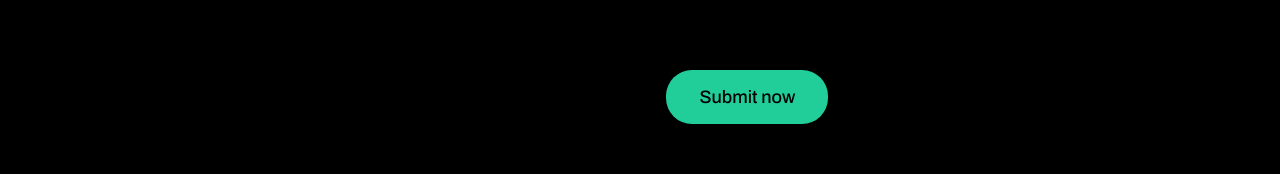
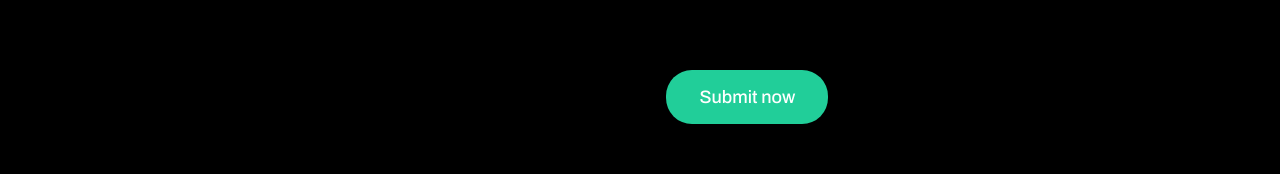
Before and after one commit to a11ysolutions/website, a React (Create React App) app: page / in a window 1280 px wide. Shown: the part 4063-4237 px from the top of the page. Built offline with nearby package versions, Linux system fonts and the light colour scheme.

Commit message:
fix: add hover and role button to some elements in foote

```diff
--- a/src/Components/UI/Button/Button.js
+++ b/src/Components/UI/Button/Button.js
@@ -1,12 +1,12 @@
 import React from "react"
 import "./Button.css"
 
-function Button({ children, size = "medium", variant = "dark", className = '', style, onClick, ariaLabel }) {
+function Button({ children, size = "medium", variant = "dark", className = '', style, onClick, ariaLabel, role="link" }) {
 
     const ariaText = ariaLabel ? ariaLabel : children
     return (
         <button
-            role={'link'}
+            role={role}
             className={`a11y-button a11y-button-${size} a11y-button-${variant} ${className}`}
             style={{ ...style }}
             onClick={onClick}
--- a/src/Components/UI/FooterLinks/FooterLinks.css
+++ b/src/Components/UI/FooterLinks/FooterLinks.css
@@ -9,3 +9,7 @@
     text-decoration: none;
     color:#ffffff;
 }
+
+.footer-link:hover{
+    outline: 5px solid yellow;
+}
--- a/src/Components/UI/Form/Form.js
+++ b/src/Components/UI/Form/Form.js
@@ -181,7 +181,7 @@ ${formValues.name} from ${formValues.companyName}
                     </div>
                 </div>
                 <div className="form-group form-button" >
-                    <Button variant="light" style={{ marginTop: "1em", height: "3em" }}>Submit now</Button>
+                    <Button role="button" className="footer-link" variant="light" style={{ marginTop: "1em", height: "3em" }}>Submit now</Button>
                 </div>
 
             </form>
```
